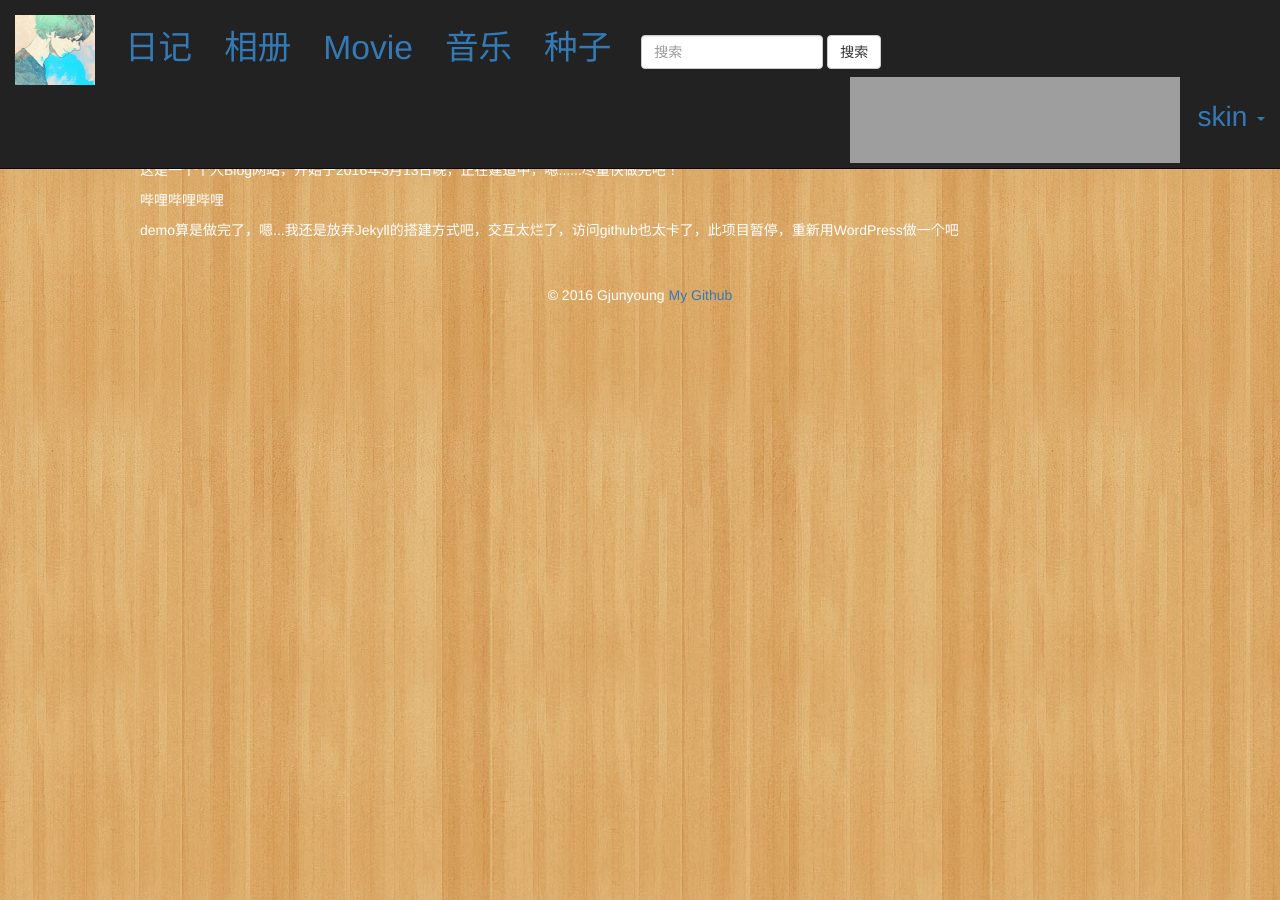
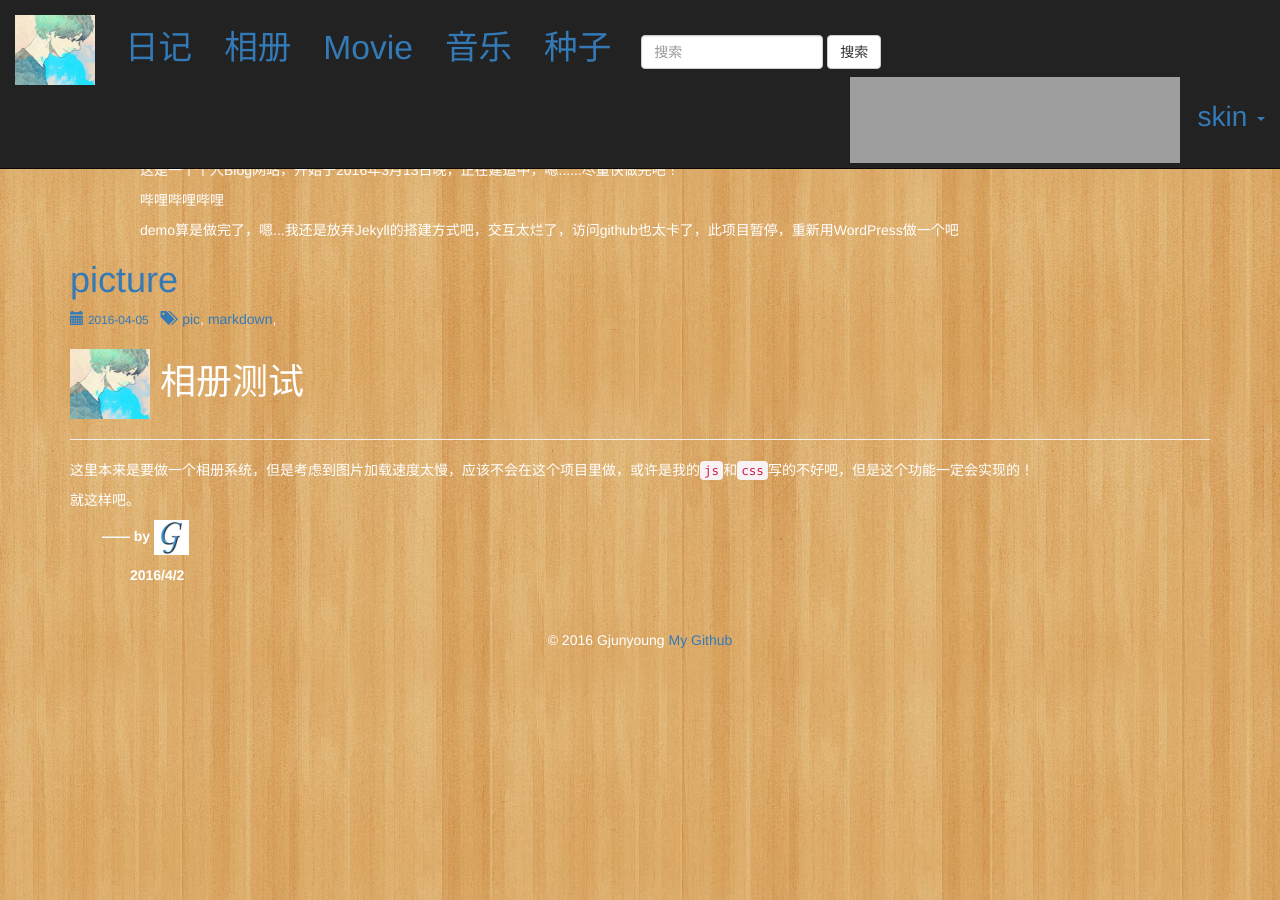
Before and after one commit to gjunyoung/blog-for-someone, a Jekyll site: the page built from _posts/pictures/2016-04-05-picture.md, in a window 1280 px wide. Built offline with Jekyll 4.4.1, drawn with Linux system fonts in a browser that asks for light colours; grey boxes are pictures that could not be loaded.

Commit message:
Update default.html

```diff
--- a/_layouts/default.html
+++ b/_layouts/default.html
@@ -72,8 +72,8 @@
     </div>
 
    <div class="tab-content">
-    <div class="tab-pane active" id="note"><a href="{{ site.baseurl }}/note"></a></div>
-    <div class="tab-pane" id="pictures"><a href="{{ site.baseurl }}/pictures"></a></div>
+    <div class="tab-pane active" id="note"><a href="{{ site.baseurl }}/note">{{ content }}</a></div>
+    <div class="tab-pane" id="pictures"><a href="{{ site.baseurl }}/pictures">{{ content }}</a></div>
     <div class="tab-pane" id="movie"><a href="#">未完待续</a></div>
     <div class="tab-pane" id="music"><a href="#">未完待续</a></div>
 </div>
```
